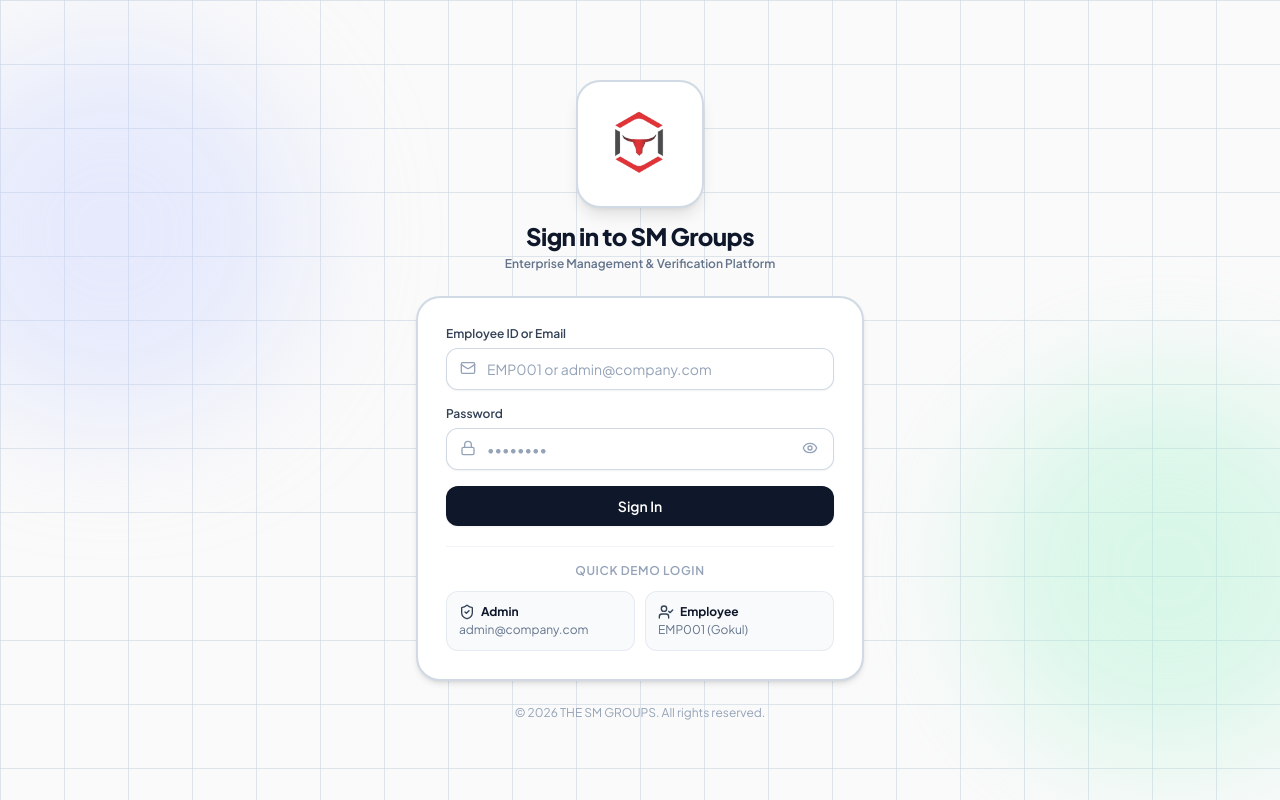
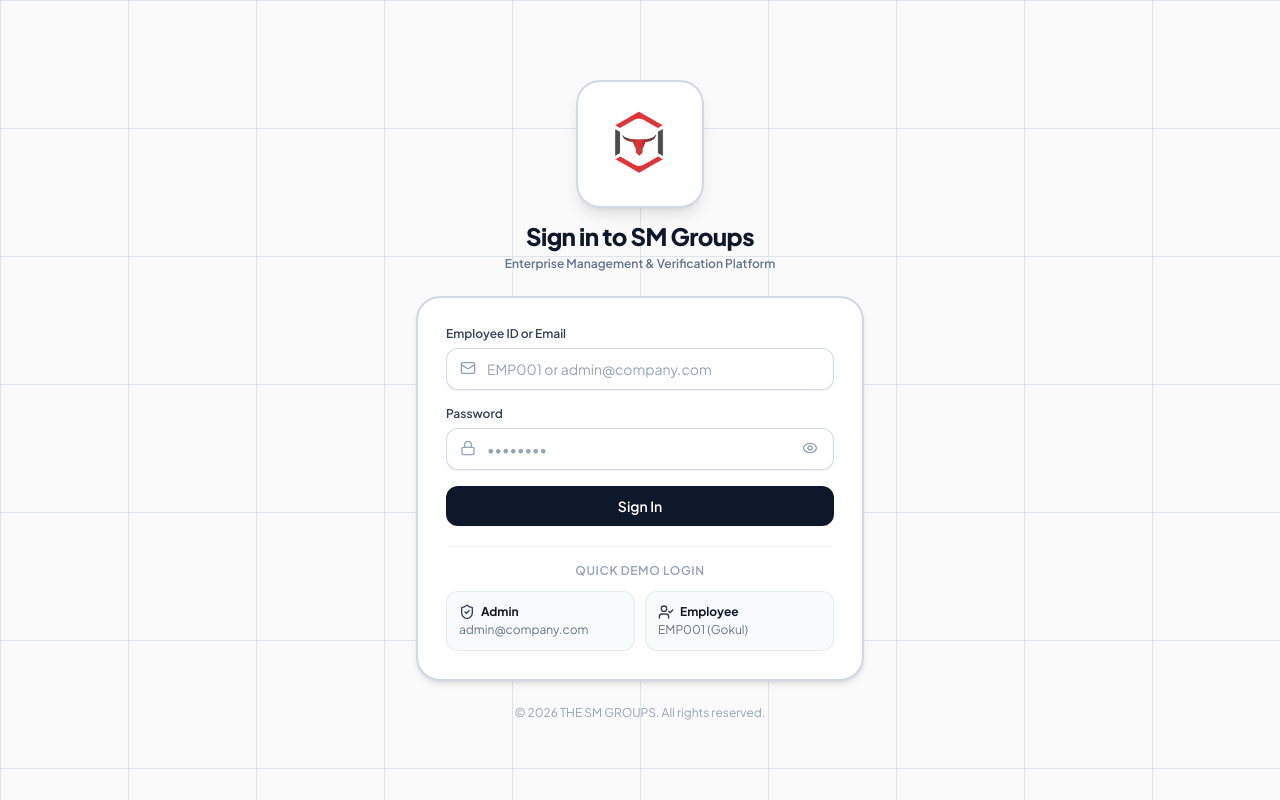
Before and after one commit to mbkattendancedrive-cmyk/Attendance_mbk, a React (Vite) app in the folder frontend/: page /login in a window 1280 px wide. Built offline with nearby package versions, Linux system fonts and the light colour scheme; no server answers.

Commit message:
UI tweaks: Remove login gradient orbs and increase grid pattern box size

```diff
--- a/frontend/src/index.css
+++ b/frontend/src/index.css
@@ -103,11 +103,11 @@
   font-variant-numeric: tabular-nums;
 }
 
-/* High-End Architectural Big Boxes Grid Pattern (64px x 64px) */
+/* High-End Architectural Big Boxes Grid Pattern (128px x 128px) */
 .bg-grid-pattern, .bg-architectural-grid, .bg-dot-pattern {
   background-color: #FAFAFA;
   background-image:
     linear-gradient(to right, rgba(203, 213, 225, 0.6) 1.25px, transparent 1.25px),
     linear-gradient(to bottom, rgba(203, 213, 225, 0.6) 1.25px, transparent 1.25px);
-  background-size: 64px 64px;
+  background-size: 128px 128px;
 }
--- a/frontend/src/pages/Login.jsx
+++ b/frontend/src/pages/Login.jsx
@@ -40,9 +40,7 @@ const Login = () => {
   return (
     <div className="min-h-screen bg-dot-pattern text-slate-900 flex items-center justify-center p-4 relative overflow-hidden">
 
-      {/* Decorative Ambient Gradient Orbs */}
-      <div className="w-96 h-96 bg-indigo-200/40 rounded-full blur-3xl absolute top-10 -left-20 pointer-events-none" />
-      <div className="w-96 h-96 bg-emerald-200/40 rounded-full blur-3xl absolute bottom-10 -right-20 pointer-events-none" />
+      {/* Decorative Ambient Gradient Orbs Removed */}
 
       <div className="w-full max-w-md space-y-6 relative z-10 animate-fade-in">
         {/* Brand Header */}
```
